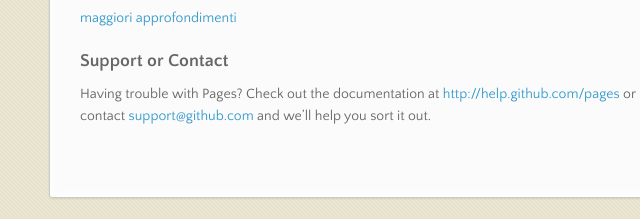
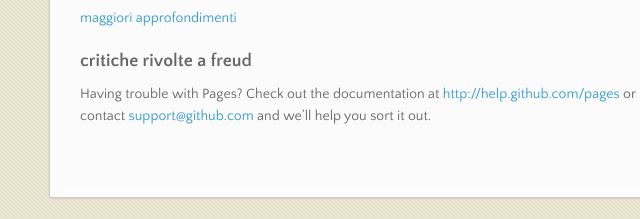
Before and after one commit to Rosanna-Perria/simulazione6, a plain HTML site: page index.html in a window 1280 px wide. Shown: the part 1130-1349 px from the top of the page, 266-906 px from the left. Drawn offline with nearby package versions, Linux system fonts and the light colour scheme.

Commit message:
Update index.html

```diff
--- a/index.html
+++ b/index.html
@@ -77,7 +77,7 @@ fondatore della psicoanalisi
 <p><a href="http://www.filosofico.net/freud.htm">maggiori approfondimenti</a></p>
 
 <h3>
-<a name="support-or-contact" class="anchor" href="#support-or-contact"><span class="octicon octicon-link"></span></a>Support or Contact</h3>
+<a name="support-or-contact" class="anchor" href="#support-or-contact"><span class="octicon octicon-link"></span></a>critiche rivolte a freud</h3>
 
 <p>Having trouble with Pages? Check out the documentation at <a href="http://help.github.com/pages">http://help.github.com/pages</a> or contact <a href="mailto:support@github.com">support@github.com</a> and we’ll help you sort it out.</p>
       </section>
```
